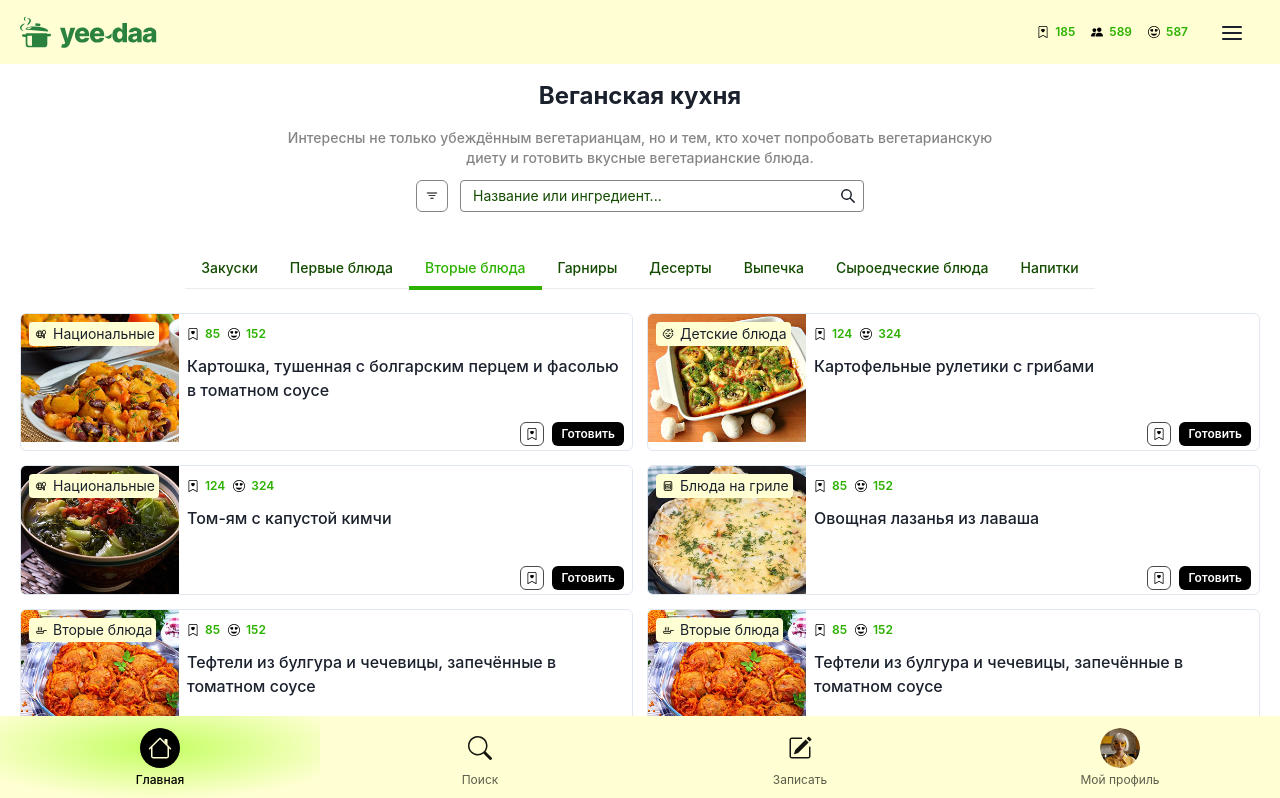
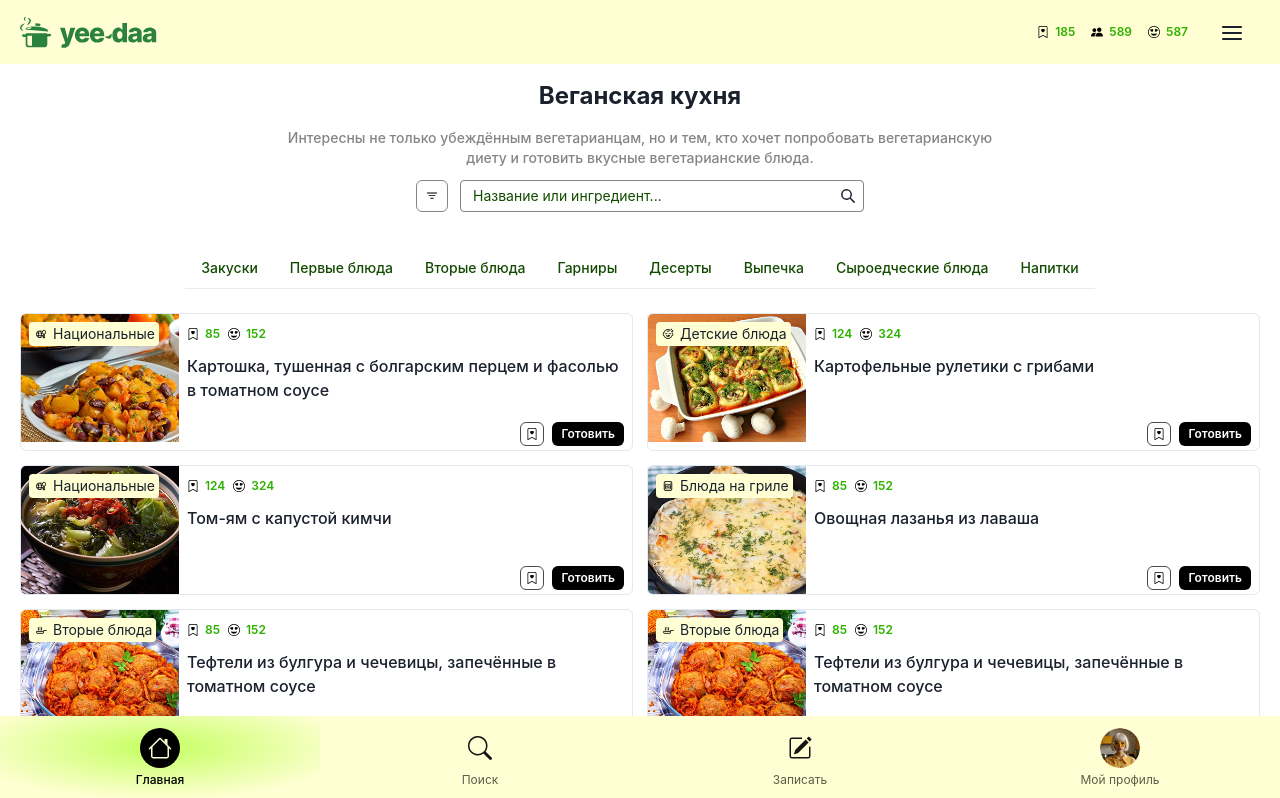
Before and after one commit to ClevertecFrontendLab/sergioivanov008, a React (Vite) app: page /deserty/028 in a window 1280 px wide. Shown: the top 798 px of the page. Built offline with nearby package versions, Linux system fonts and the light colour scheme.

Commit message:
feat(recipestabs): add logic for change tabs

```diff
--- a/src/components/recipes-tabs/RecipesTabs.tsx
+++ b/src/components/recipes-tabs/RecipesTabs.tsx
@@ -1,18 +1,27 @@
 import { Flex, Tab, TabIndicator, TabList, Tabs } from '@chakra-ui/react';
+import { useNavigate, useParams } from 'react-router';
 
 import { PageRecipesSectionPropsType } from '~/components/types';
 import { NAV_DATA } from '~/constants';
 
 export function RecipesTabs({ page }: PageRecipesSectionPropsType) {
+    const { category, subcategory } = useParams();
+    const navigate = useNavigate();
     const data = NAV_DATA.find((el) => el.categoryNav === page)?.items;
+    const curIndex = data ? data.findIndex((el) => el.id === subcategory) : 0;
+
+    const handlerTabsChange = (index: number) => {
+        navigate(`/${category}/${data![index].id}`);
+    };
 
     return (
         <Flex justify='center' flexWrap='nowrap' mb='24px' direction='column' align='center'>
             <Tabs
-                defaultIndex={2}
+                index={curIndex}
                 position='relative'
                 variant='unstyled'
                 borderBottom='1px solid rgba(0, 0, 0, 0.08)'
+                onChange={(index) => handlerTabsChange(index)}
             >
                 <TabList w='max-content'>
                     {data?.map((el) => (
```
